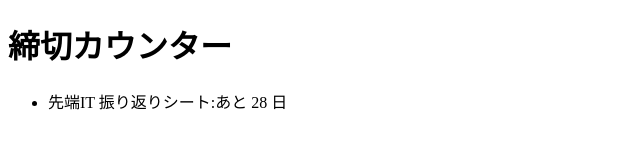
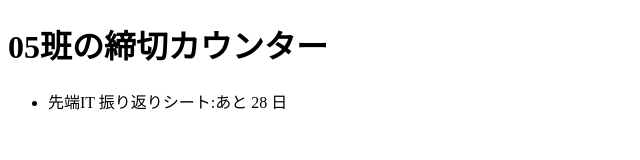
Before and after one commit to neec-sentan-it-2026/team05-deadline, a website: page public/index.html in a window 1280 px wide. Shown: the whole page, without its empty margins (0-640 px from the left). Drawn offline with Linux system fonts and the light colour scheme.

Commit message:
feat: ChangeHeadline
`index.html`内の見出しを班名付きに変更

```diff
--- a/public/index.html
+++ b/public/index.html
@@ -6,7 +6,7 @@
   <title>締切カウンター</title>
 </head>
 <body>
-  <h1>締切カウンター</h1>
+  <h1>05班の締切カウンター</h1>
   <ul id="list"></ul>
   <script type="module">
     import { daysUntil } from './deadline.js';
```
